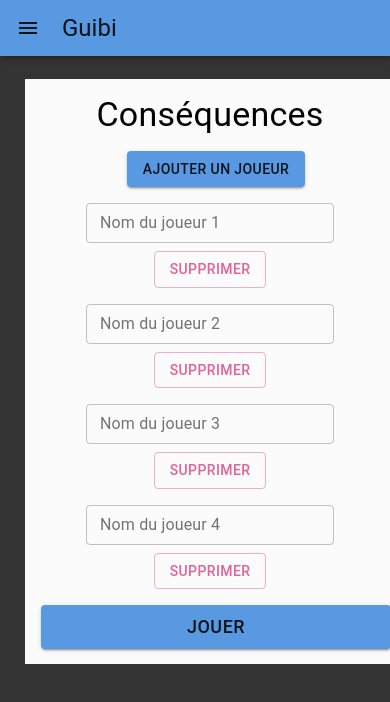
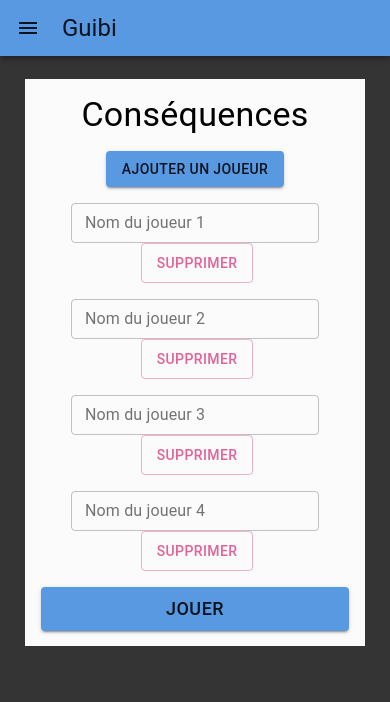
Before and after one commit to Guibi1/achive_2022_guibi.ca, a React (Create React App) app: page /consequences in a window 390 px wide. Shown: the top 702 px of the page. Built offline with nearby package versions, Linux system fonts and the light colour scheme.

Commit message:
Mobile friendly Consequences

```diff
--- a/src/components/Jeux/Consequences.js
+++ b/src/components/Jeux/Consequences.js
@@ -9,7 +9,7 @@ import Typography from '@material-ui/core/Typography'
 import défis from "./défis.txt"
 
 
-class Consequences extends Component
+export default class Consequences extends Component
 {
     constructor(props)
     {
@@ -119,7 +119,7 @@ class Consequences extends Component
                                 <Typography variant="h6">Partie terminée !</Typography>
                             </Grid>
                             <Grid item>
-                                <Button onClick={this.rejouer} variant="contained" color="primary" style={{fontSize: "18px", width:"250px"}}>Rejouer</Button>
+                                <Button onClick={this.rejouer} variant="contained" color="primary" style={{fontSize: "18px", width: "100%", maxWidth:"250px"}}>Rejouer</Button>
                             </Grid>
                             <Grid item>
                                 <Button onClick={this.changerJoueurs} variant="outlined" color="secondary">Changer les joueurs</Button>
@@ -135,7 +135,7 @@ class Consequences extends Component
                                 {this.state.joueurDé !== "" ? <Typography variant="body1" style={{marginTop: "5px"}}>Le dé a choisi {this.state.joueurDé} !</Typography> : null}
                             </Grid>
                             <Grid item>
-                                <Button onClick={this.nouveauDéfi} variant="contained" color="primary" style={{fontSize: "18px", width:"250px"}}>Prochain défi</Button>
+                                <Button onClick={this.nouveauDéfi} variant="contained" color="primary" style={{fontSize: "18px", width: "100%", maxWidth:"250px"}}>Prochain défi</Button>
                             </Grid>
                             <Grid item>
                                 <Button onClick={this.changerJoueurs} variant="outlined" color="secondary">Changer les joueurs</Button>
@@ -149,15 +149,13 @@ class Consequences extends Component
                                 </Grid>
                                 {this.state.joueurs.map((nom, index) =>
                                 <Grid item container direction="row" spacing={1} key={index} justify="center">
-                                    <Grid item>
+                                    <Grid item wrap="nowrap">
                                         <TextField size="small" variant="outlined" label={"Nom du joueur " + (index + 1)} value={nom} onChange={(e) => this.handleChangeNom(e, index)}></TextField>
-                                    </Grid>
-                                    <Grid item>
-                                        <Button variant="outlined" color="secondary" onClick={() => this.deleteJoueur(index)}>Supprimer</Button>
+                                        <Button variant="outlined" color="secondary" onClick={() => this.deleteJoueur(index)} style={{height: "40px", marginLeft: "4px"}}>Supprimer</Button>
                                     </Grid>
                                 </Grid>)}
                                 <Grid item>
-                                    <Button variant="contained" color="primary" onClick={this.confirmerJoueurs} style={{fontSize: "18px", width:"350px"}}>Jouer</Button>
+                                    <Button xs={6} variant="contained" color="primary" onClick={this.confirmerJoueurs} style={{fontSize: "18px", width: "100%", maxWidth:"350px"}}>Jouer</Button>
                                 </Grid>
                             </Grid>
                         </form>
@@ -166,6 +164,3 @@ class Consequences extends Component
         )
     }
 }
-
-
-export default Consequences
--- a/src/style.css
+++ b/src/style.css
@@ -16,7 +16,7 @@ body {
 }
 
 #root {
-  min-width: 400px;
+  min-width: 350px;
 }
 
 .MuiContainer-root {
```
